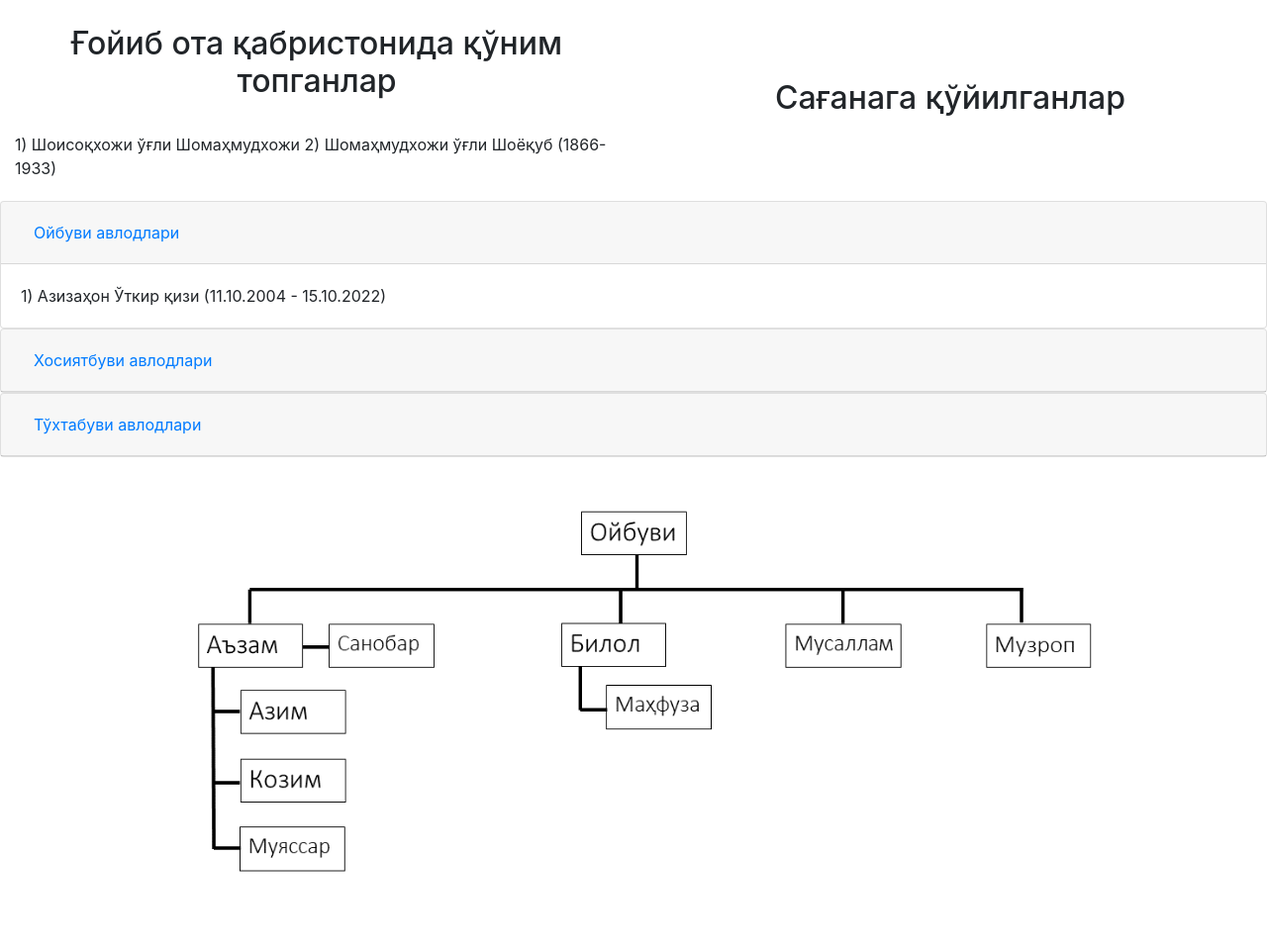
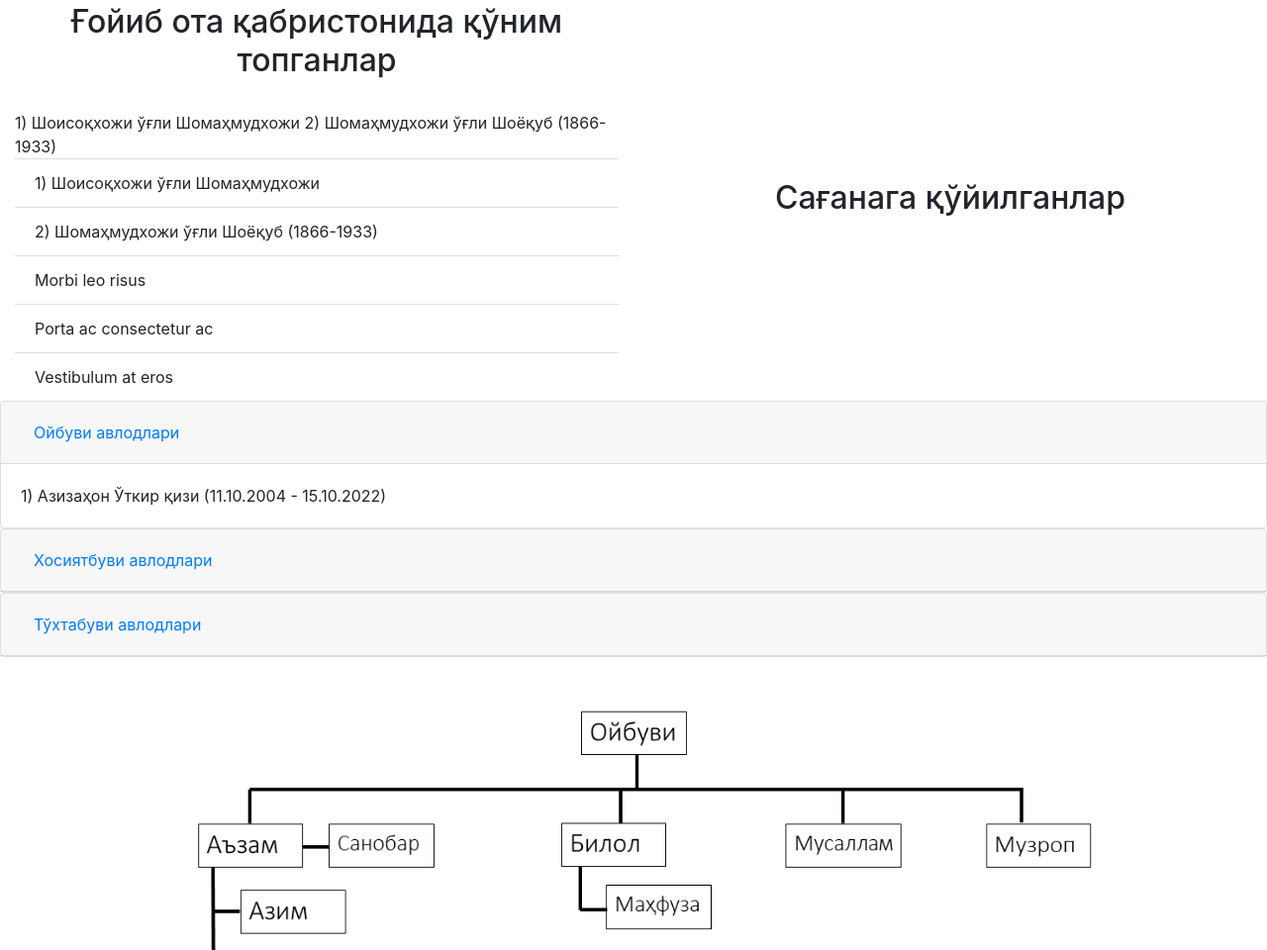
Before and after one commit to Yashinov/xilxona, a plain HTML site: page index.html in a window 1280 px wide. Shown: the part 821-1781 px from the top of the page at 99% size. Drawn offline with Linux system fonts and the light colour scheme.

Commit message:
Update index.html

```diff
--- a/index.html
+++ b/index.html
@@ -28,12 +28,13 @@
                 </h2><br>
                 <span>1) Шоисоқхожи ўғли Шомаҳмудхожи</span>
                 <span>2) Шомаҳмудхожи ўғли Шоёқуб (1866-1933)</span>
-                <span></span>
-                <span></span>
-                <span></span>
-                <span></span>
-                <span></span>
-                <span></span>
+                <ul class="list-group list-group-flush">
+  <li class="list-group-item">1) Шоисоқхожи ўғли Шомаҳмудхожи</li>
+  <li class="list-group-item">2) Шомаҳмудхожи ўғли Шоёқуб (1866-1933)</li>
+  <li class="list-group-item">Morbi leo risus</li>
+  <li class="list-group-item">Porta ac consectetur ac</li>
+  <li class="list-group-item">Vestibulum at eros</li>
+</ul>
             </div>
             <div class="container">
                 <h2 class="h2">
```
